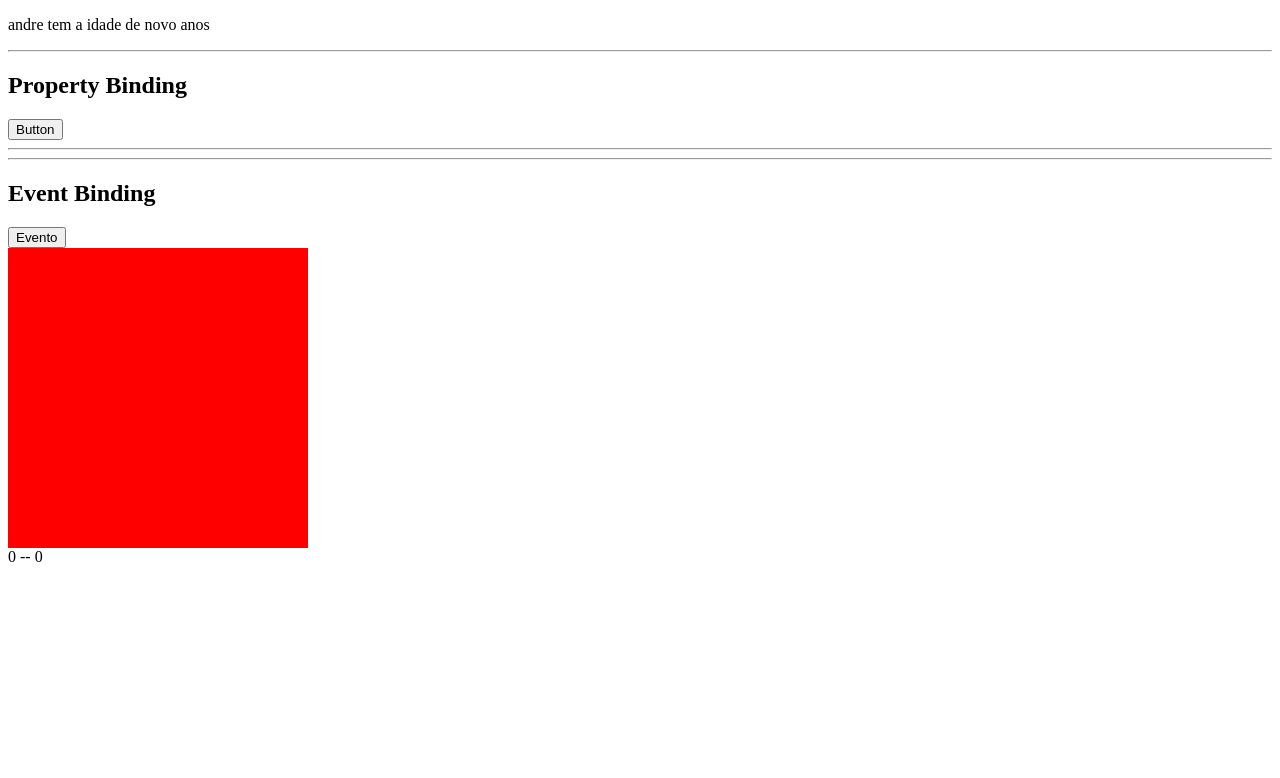
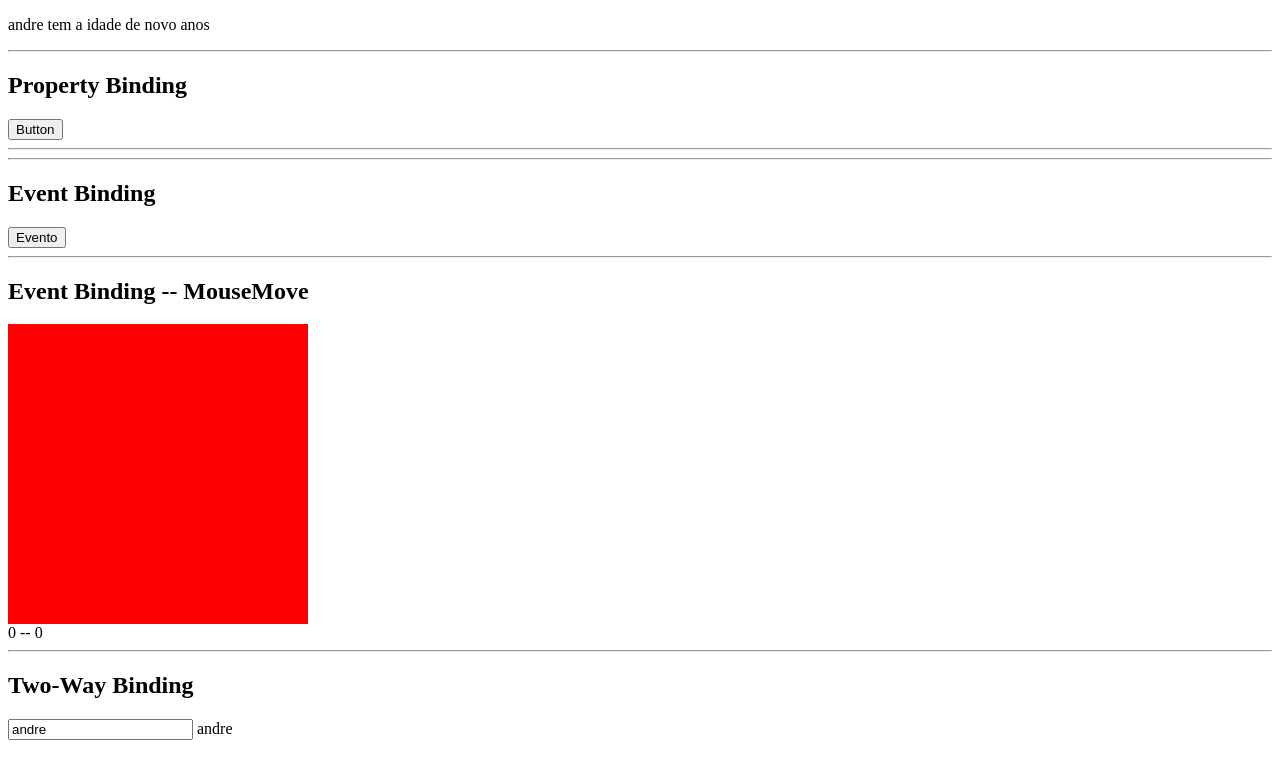
Before and after one commit to adventureandre/Estudos-Angular, an Angular app: page / in a window 1280 px wide. Shown: the top 778 px of the page. Built offline with nearby package versions, Linux system fonts and the light colour scheme.

Commit message:
Estudos angular

```diff
--- a/src/app/app.module.ts
+++ b/src/app/app.module.ts
@@ -5,6 +5,7 @@
 import { AppComponent } from './app.component';
 import { TitleComponent } from './title/title.component';
 import { DataBindingComponent } from './data-binding/data-binding.component';
+import {FormsModule} from "@angular/forms";
 
 @NgModule({
   declarations: [
@@ -14,7 +15,8 @@
   ],
   imports: [
     BrowserModule,
-    AppRoutingModule
+    AppRoutingModule,
+    FormsModule
   ],
   providers: [],
   bootstrap: [AppComponent]
--- a/src/app/data-binding/data-binding.component.html
+++ b/src/app/data-binding/data-binding.component.html
@@ -10,6 +10,14 @@
 
 <h2>Event Binding</h2>
 <button (click)="alertInfo($event)">Evento</button>
+
+<hr>
+<h2>Event Binding -- MouseMove</h2>
 <div (mousemove)="mouseMoveTest($event)" style="background: red; width: 300px; height: 300px;"></div>
 
 {{position.x}} -- {{position.y}}
+
+<hr>
+<h2>Two-Way Binding</h2>
+<input [(ngModel)]="nome"/>
+{{nome}}
--- a/src/app/data-binding/data-binding.component.ts
+++ b/src/app/data-binding/data-binding.component.ts
@@ -14,6 +14,7 @@
 
   public alertInfo(valor:MouseEvent){
     console.log(valor)
+    alert(valor.target);
   }
 
   public mouseMoveTest (valor :MouseEvent){
```
